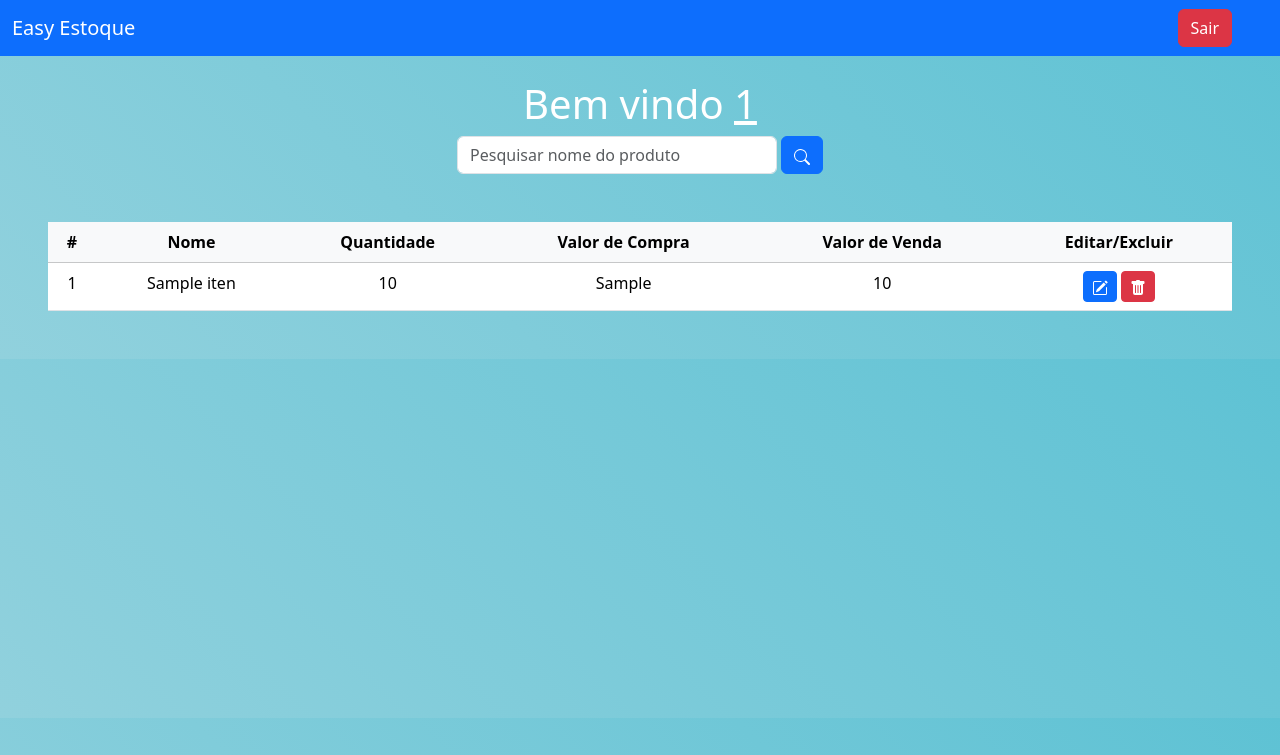
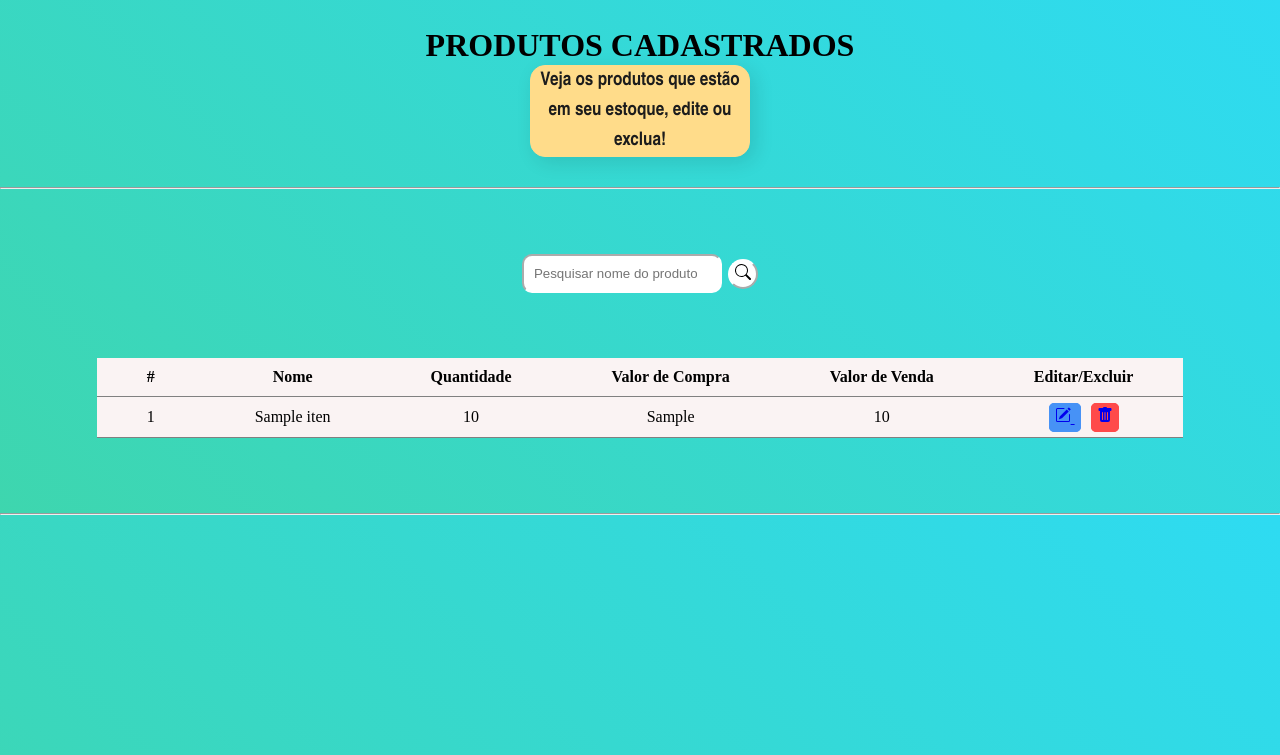
Before and after one commit to annamarialb/estoque-online-php, a PHP site: page /listarproduto.php in a window 1280 px wide. Shown: the top 755 px of the page. Run offline with PHP 8.4, Linux system fonts and the light colour scheme; the visitor is signed in with stand-in values (Sample User, id 1); tables that the repository leaves empty or names only in its code hold one stand-in row (values such as "Sample post"); a stand-in replaces the project's code that opens the database connection.

Commit message:
Add files via upload

```diff
--- a/estoque-online/listarproduto.php
+++ b/estoque-online/listarproduto.php
@@ -26,47 +26,129 @@
 <head>
     <meta charset="UTF-8">
     <meta name="viewport" content="width=device-width, initial-scale=1.0">
-    <link href="https://cdn.jsdelivr.net/npm/bootstrap@5.3.2/dist/css/bootstrap.min.css" rel="stylesheet" integrity="sha384-T3c6CoIi6uLrA9TneNEoa7RxnatzjcDSCmG1MXxSR1GAsXEV/Dwwykc2MPK8M2HN" crossorigin="anonymous">
     <title>Sistema</title>
     <style>
+        * {
+            padding: 0;
+            margin: 0;
+            box-sizing: border-box;
+        }
         body{
-            background-image: linear-gradient(45deg, #91d1dd, #5ec2d4);
-            color: #fff;
+            background-image: linear-gradient(45deg, #3ed6ae, #2edbf2);
+            color: #000;
             text-align: center;
         }
         .box-search{
+
             display: flex;
             justify-content: center;
-            gap: .3%;
+            margin-top: 50px;
+            gap: .5%;
+            padding: 15px;
+            align-items: center;
         }
+
+        .top{
+            margin: 30px;
+            line-height: 30px;
+        }
+
+        h1{
+            font-family: 'Monte';
+        }
+        h3{
+            font-family: 'Arial Narrow';
+            color: #1c1c1c;
+            background-color: #FFDC8A;
+            margin-top: 5px;
+            margin-left: 500px;
+            margin-right: 500px;
+            border: 1px solid #FFDC8A;
+            border-radius: 15px;
+            box-shadow: 5px 5px 20px #0000001c;
+        }
+
+        table, th, td{
+            border-bottom: 1px solid gray;
+            border-collapse: collapse;
+            padding: 10px 50px 10px 50px;
+            background-color: #FAF3F3;
+            color: #000;
+        }
+
+        table{
+            margin: 10px auto;
+            margin-top: 50px;
+        }
+
+        td{
+            text-align: center;
+        }
+
+        hr{
+            margin-top: 30px;
+        }
+
+        input{
+            border-color: white;
+            background-color: white;
+            border-radius: 10px;
+            padding: 10px;
+            width: 200px;
+        }
+
+        .icone{
+            border: 1px solid #4792F6;
+            border-radius: 5px;
+            background-color: #4792F6;
+            padding: 5px;
+            margin: 5px;
+            align-items: center;
+        }
+
+        .icone-2{
+            border: 1px solid #FF4A4A;
+            border-radius: 5px;
+            background-color: #FF4A4A;
+            padding: 5px;
+            margin: 5px;
+            align-items: center;
+        }
+
+        .botao{
+            background-color: white;
+            border-color: white;
+            border-radius: 50%;
+            height: 30px;
+            width: 30px;
+        }
+
+        .rodape{
+            margin-top: 75px;
+        }
+
     </style>
 </head>
 <body>
-    <nav class="navbar navbar-expand-lg navbar-dark bg-primary">
-    <div class="container-fluid">
-        <a class="navbar-brand" href="#">Easy Estoque</a>
-        <button class="navbar-toggler" type="button" data-bs-toggle="collapse" data-bs-target="#navbarText" aria-controls="navbarText" aria-expanded="false" aria-label="Toggle navigation">
-        <span class="navbar-toggler-icon"></span>
-        </button>
+
+    <div class="top">
+
+    <h1>PRODUTOS CADASTRADOS</h1>
+    <h3>Veja os produtos que estão em seu estoque, edite ou exclua!</h3>
+
     </div>
-    <div class="d-flex">
-        <a href="sair.php" class="btn btn-danger me-5">Sair</a>
-    </div>
-    </nav>
-    <br>
-    <?php
 
-        echo "<h1>Bem vindo <u>$logado</u></h1>";
+    <hr>
 
-    ?>
     <div class="box-search">
-        <input type="search" class="form-control w-25" placeholder="Pesquisar nome do produto" id=pesquisar>
-        <button onclick="searchData()" class="btn btn-primary">
-            <svg xmlns="http://www.w3.org/2000/svg" width="16" height="16" fill="currentColor" class="bi bi-search" viewBox="0 0 16 16">
+        <input type="search" class="form-control w-25" placeholder="Pesquisar nome do produto" id="pesquisar">
+        <button onclick="searchData()" class="botao">
+        <svg xmlns="http://www.w3.org/2000/svg" width="16" height="16" fill="currentColor" class="bi bi-search" viewBox="0 0 16 16">
             <path d="M11.742 10.344a6.5 6.5 0 1 0-1.397 1.398h-.001c.03.04.062.078.098.115l3.85 3.85a1 1 0 0 0 1.415-1.414l-3.85-3.85a1.007 1.007 0 0 0-.115-.1zM12 6.5a5.5 5.5 0 1 1-11 0 5.5 5.5 0 0 1 11 0z"/>
             </svg>
         </button>
     </div>
+
     <div class="m-5">
         <table class="table table-hover">
             <thead class="table-light">
@@ -90,13 +172,13 @@
                         echo "<td>".$user_data['valcompraitens']."</td>";
                         echo "<td>".$user_data['valorvendaitens']."</td>";
                         echo "<td>
-                                <a class='btn btn-sm btn-primary' href='editar.php?iditem=$user_data[iditem]'>
+                                <a class='icone' href='editar.php?iditem=$user_data[iditem]'>
                                 <svg xmlns='http://www.w3.org/2000/svg' width='16' height='16' fill='currentColor' class='bi bi-pencil-square' viewBox='0 0 16 16'>
                                 <path d='M15.502 1.94a.5.5 0 0 1 0 .706L14.459 3.69l-2-2L13.502.646a.5.5 0 0 1 .707 0l1.293 1.293zm-1.75 2.456-2-2L4.939 9.21a.5.5 0 0 0-.121.196l-.805 2.414a.25.25 0 0 0 .316.316l2.414-.805a.5.5 0 0 0 .196-.12l6.813-6.814z'/>
                                 <path fill-rule='evenodd' d='M1 13.5A1.5 1.5 0 0 0 2.5 15h11a1.5 1.5 0 0 0 1.5-1.5v-6a.5.5 0 0 0-1 0v6a.5.5 0 0 1-.5.5h-11a.5.5 0 0 1-.5-.5v-11a.5.5 0 0 1 .5-.5H9a.5.5 0 0 0 0-1H2.5A1.5 1.5 0 0 0 1 2.5v11z'/>
                                 </svg>
                                 </a>
-                                <a class='btn btn-sm btn-danger' href='excluir.php?iditem=$user_data[iditem]'>
+                                <a class='icone-2' href='excluir.php?iditem=$user_data[iditem]'>
                                 <svg xmlns='http://www.w3.org/2000/svg' width='16' height='16' fill='currentColor' class='bi bi-trash-fill' viewBox='0 0 16 16'>
                                 <path d='M2.5 1a1 1 0 0 0-1 1v1a1 1 0 0 0 1 1H3v9a2 2 0 0 0 2 2h6a2 2 0 0 0 2-2V4h.5a1 1 0 0 0 1-1V2a1 1 0 0 0-1-1H10a1 1 0 0 0-1-1H7a1 1 0 0 0-1 1H2.5zm3 4a.5.5 0 0 1 .5.5v7a.5.5 0 0 1-1 0v-7a.5.5 0 0 1 .5-.5zM8 5a.5.5 0 0 1 .5.5v7a.5.5 0 0 1-1 0v-7A.5.5 0 0 1 8 5zm3 .5v7a.5.5 0 0 1-1 0v-7a.5.5 0 0 1 1 0z'/>
                                 </svg>
@@ -109,6 +191,7 @@
             </tbody>
         </table>
     </div>
+    <hr class="rodape">
 </body>
 <script>
     var search = document.getElementById('pesquisar');
```
